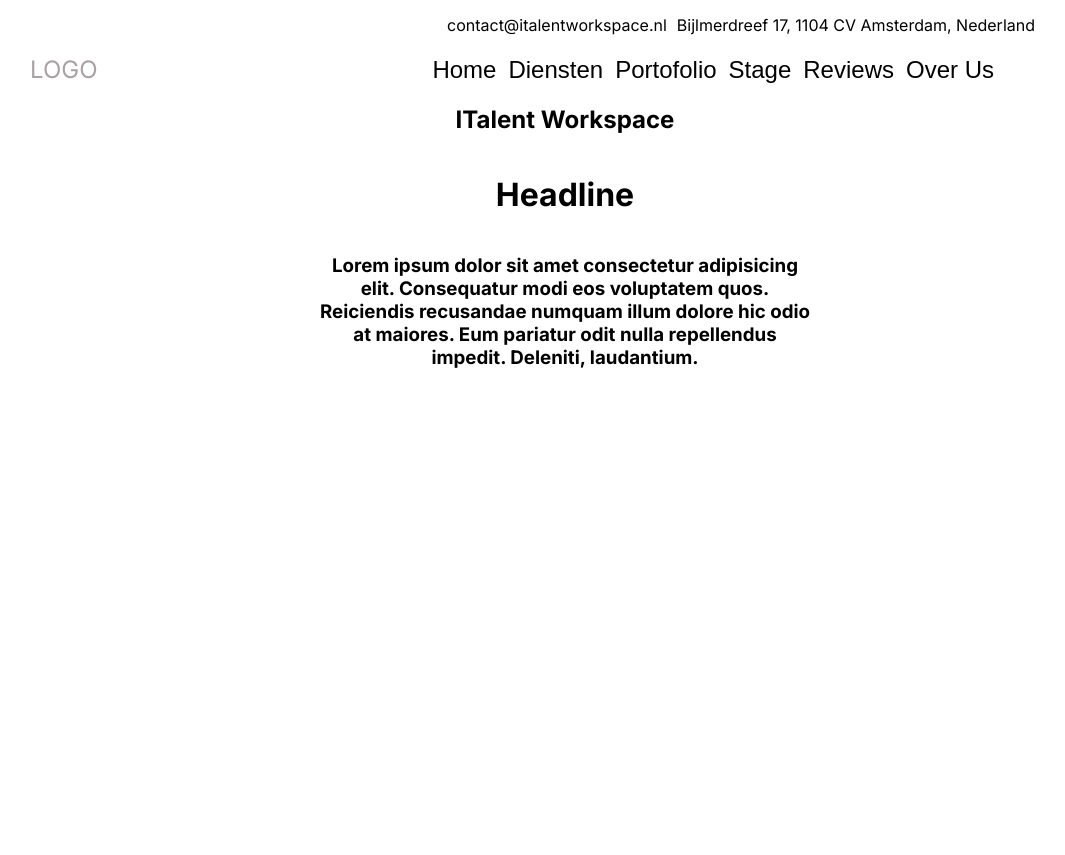
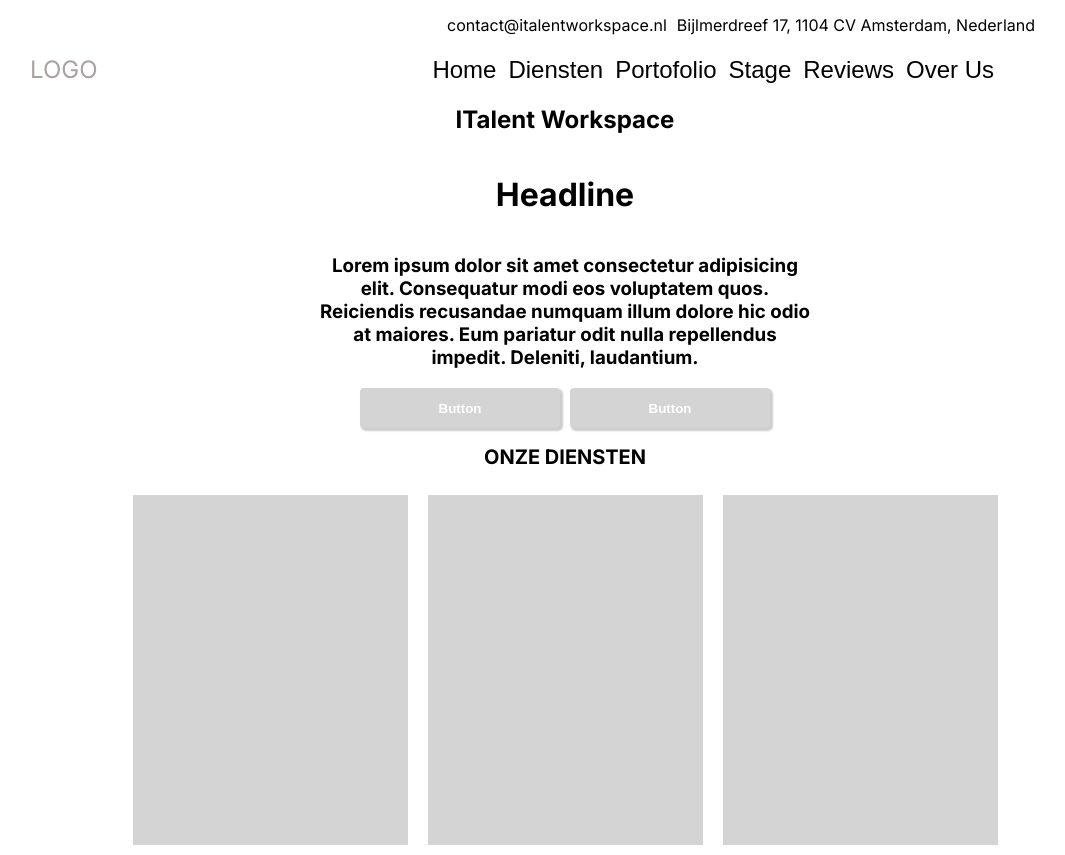
Before and after one commit to levskey/ITalentWorkspace, a React (Vite) app: page / in a window 1280 px wide. Shown: the whole page, without its empty margins (75-1140 px from the left). Before the commit the page ends 800 px from the top, so only its background shows below. Built offline with nearby package versions, Linux system fonts and the light colour scheme.

Commit message:
cards Added

```diff
--- a/src/App.css
+++ b/src/App.css
@@ -7,13 +7,9 @@ body {
 
 }
 
-nav{
-    margin-top: 20px;
-    margin-right: 100px;
-    display: flex;
-}
+/* top-bar Section */
 
-.top-bar{
+.top-bar {
     margin-right: 170px;
 
     justify-content: right;
@@ -22,20 +18,28 @@ nav{
 }
 
 
-.top-bar a{
+.top-bar a {
     color: black;
     text-decoration: none;
 }
 
 
 
+
+/* nav Section */
 .logo {
     margin-left: 105px;
     color: rgb(170, 162, 162);
     font-size:x-large;
 }
 
-.nav-links{
+nav {
+    margin-top: 20px;
+    margin-right: 100px;
+    display: flex;
+}
+
+.nav-links {
     margin-left: auto;
     margin-right: 105px;
 }
@@ -44,14 +48,16 @@ nav{
     cursor: pointer;
 }
 
-.nav-links button{
+.nav-links button {
     font-size: x-large;
     background: none;
     outline: none;
     border: none;
 }
 
-.headline{
+
+/* headline Section */
+.headline {
     display: flex;
     align-items: center;
     flex-direction: column;
@@ -62,3 +68,42 @@ nav{
     text-align: center;
     width: 500px;
 }
+
+.headlinebuttons {
+    justify-self: center;
+    display: flex;
+    column-gap: 10px;
+}
+
+.headlinebuttons button {
+    width: 200px;
+    height: 40px;
+    font-weight: 700;
+    box-shadow: 2px 2px 2px 1px rgb(0 0 0 / 20%);
+    background-color: rgb(212, 212, 212);
+    color: white;
+    border: none;
+    border-radius: 4px;
+}
+.headlinebuttons button:hover {
+    cursor: pointer;
+}
+
+/* hero Section */
+
+.herocontainer {
+    display: flex;
+    justify-self: center;
+}
+
+.herosection h1 {
+    font-size: 20px;
+    text-align: center;
+}
+
+.herocontainer div {
+    margin: 10px;
+    background-color: rgb(212, 212, 212);
+    height: 350px;
+    width: 275px;
+}
--- a/src/App.tsx
+++ b/src/App.tsx
@@ -44,6 +44,20 @@ return (
       <h1>Headline</h1>
       <h3>Lorem ipsum dolor sit amet consectetur adipisicing elit. Consequatur modi eos voluptatem quos. Reiciendis recusandae numquam illum dolore hic odio at maiores. Eum pariatur odit nulla repellendus impedit. Deleniti, laudantium.</h3>
     </div>
+    <div className="headlinebuttons">
+      <button>Button</button>
+      <button>Button</button>
+    </div>
+    <section className="herosection">
+      <h1>ONZE DIENSTEN</h1>
+
+      <div className="herocontainer">
+
+        <div className="herocards"></div>
+        <div className="herocards"></div>
+        <div className="herocards"></div>
+      </div>
+    </section>
 
   </main>
   </>
```
